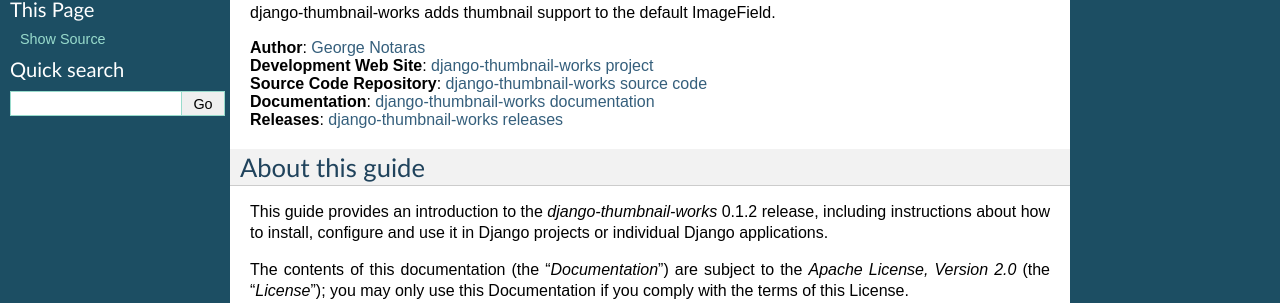
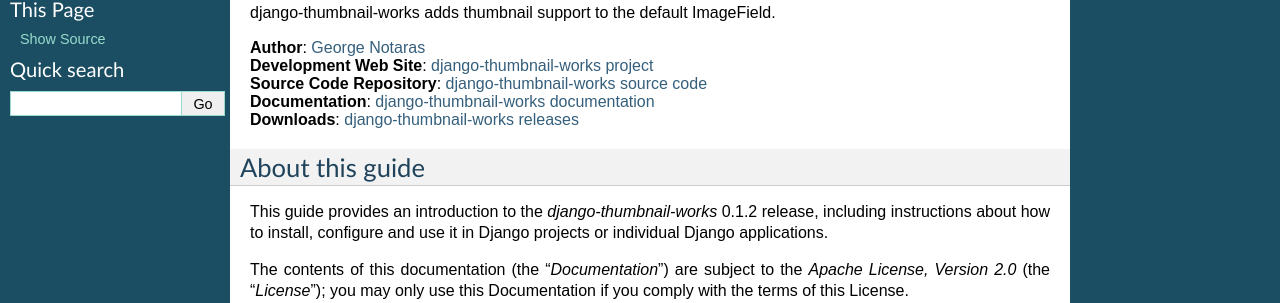
Before and after one commit to danielsokolowski/django-thumbnail-works-bitbucket, a Sphinx documentation site: the page built from docs/index.rst, in a window 1280 px wide. Shown: the part 220-523 px from the top of the page. Built offline with Sphinx 7.4.7, drawn with Linux system fonts in a browser that asks for light colours.

Commit message:
Fixed minor issue with the documentation

```diff
--- a/docs/index.rst
+++ b/docs/index.rst
@@ -23,7 +23,7 @@
 | **Development Web Site**: `django-thumbnail-works project <http://www.codetrax.org/projects/django-thumbnail-works>`_
 | **Source Code Repository**: `django-thumbnail-works source code <https://source.codetrax.org/hgroot/django-thumbnail-works>`_
 | **Documentation**: `django-thumbnail-works documentation <http://packages.python.org/django-thumbnail-works>`_
-| **Releases**: `django-thumbnail-works releases <http://pypi.python.org/pypi/django-thumbnail-works>`_
+| **Downloads**: `django-thumbnail-works releases <http://pypi.python.org/pypi/django-thumbnail-works>`_
 
 About this guide
 ================
```
Also changed, not shown: 1 other file.
